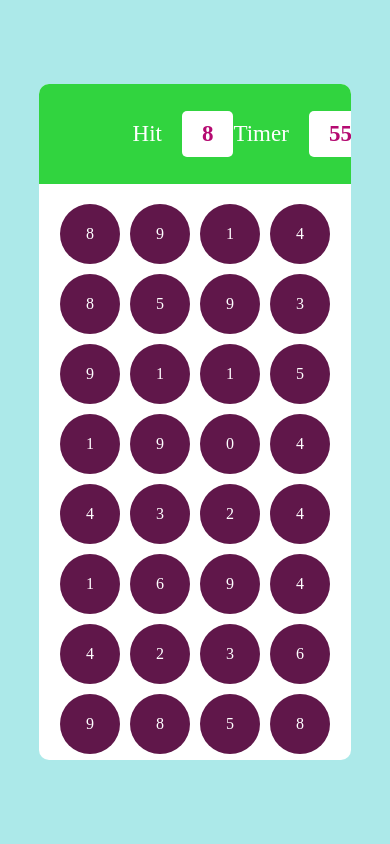
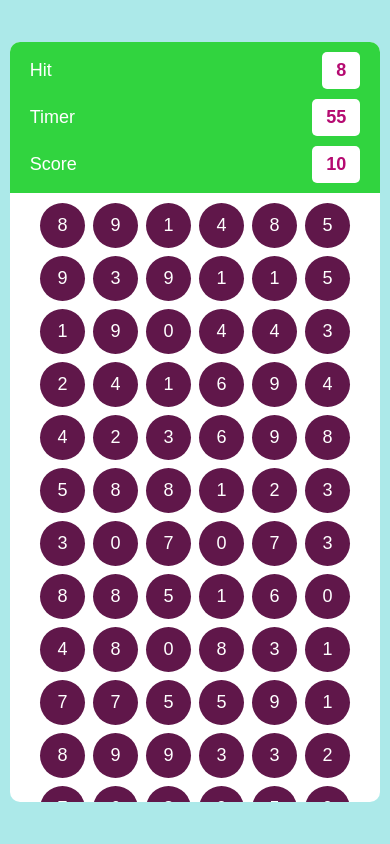
Before and after one commit to Ume572/BubbleGame, a plain HTML site: page index.html in a window 390 px wide. Drawn offline with Linux system fonts and the light colour scheme.

Commit message:
finally responsive

```diff
--- a/style.css
+++ b/style.css
@@ -1,85 +1,131 @@
-*{
+* {
     margin: 0;
     padding: 0;
     box-sizing: border-box;
 }
 
-html,body{
+html,
+body {
     width: 100%;
     height: 100%;
+    font-family: sans-serif;
 }
-#main{
-    display:flex;
-    align-items:center;
+
+#main {
+    display: flex;
+    align-items: center;
     justify-content: center;
-    width:100%;
+    width: 100%;
     height: 100%;
     background-color: rgb(172, 233, 233);
-
 }
 
-#pannel{
+#pannel {
     overflow: hidden;
-    width:80%;
+    width: 80%;
     height: 80%;
     border-radius: 10px;
     background-color: #fff;
+    display: flex;
+    flex-direction: column;
+}
 
-}
-#ptop{
-
-    padding:0px 30%;
+#ptop {
+    padding: 0px 40px;
     justify-content: space-between;
-    display:flex;
+    display: flex;
     align-items: center;
-    color:#fff;
+    color: #fff;
     width: 100%;
     height: 100px;
-    background-color:rgb(49, 212, 63);
+    background-color: rgb(49, 212, 63);
+}
 
+.elem {
+    display: flex;
+    align-items: center;
+    gap: 20px;
 }
-.elem{
-    display:flex;
-    align-items: center;
-    gap:20px;
-}
-.elem h2{
+
+.elem h2 {
     font-weight: 500;
     font-size: 23px;
 }
-.box{
-    color:rgb(181, 10, 113);
+
+.box {
+    color: rgb(181, 10, 113);
     font-weight: 600;
-    font-size:23px ;
+    font-size: 23px;
     padding: 10px 20px;
     background-color: #fff;
     border-radius: 5px;
+}
 
-}
-#pbtm{
+#pbtm {
     display: flex;
     justify-content: center;
     align-items: center;
-     flex-wrap:wrap;
-    gap:10px;
-    padding:20px;
-    width:100%;
-     height:calc(100% - 100px);
+    flex-wrap: wrap;
+    gap: 10px;
+    padding: 20px;
+    width: 100%;
+    height: calc(100% - 100px);
+}
 
-}
-.bubble{
+.bubble {
     width: 60px;
+    height: 60px;
     display: flex;
     align-items: center;
     justify-content: center;
-    height:60px;
     background-color: rgb(96, 23, 74);
-    color:#fff;
+    color: #fff;
     border-radius: 50%;
     font-weight: 500;
+    font-size: 20px;
 }
 
-.bubble:hover{
+.bubble:hover {
     cursor: pointer;
-background-color: rgb(245, 56, 62);
+    background-color: rgb(245, 56, 62);
 }
+
+/* ✅ Responsive Design */
+@media (max-width: 768px) {
+    #pannel {
+        width: 95%;
+        height: 90%;
+    }
+
+    #ptop {
+        flex-wrap: wrap;
+        padding: 10px 20px;
+        gap: 10px;
+        height: auto;
+    }
+
+    .elem {
+        flex: 1 1 100%;
+        justify-content: space-between;
+    }
+
+    .elem h2 {
+        font-size: 18px;
+    }
+
+    .box {
+        font-size: 18px;
+        padding: 8px 14px;
+    }
+
+    .bubble {
+        width: 45px;
+        height: 45px;
+        font-size: 18px;
+    }
+
+    #pbtm {
+        gap: 8px;
+        padding: 10px;
+    }
+}
```
